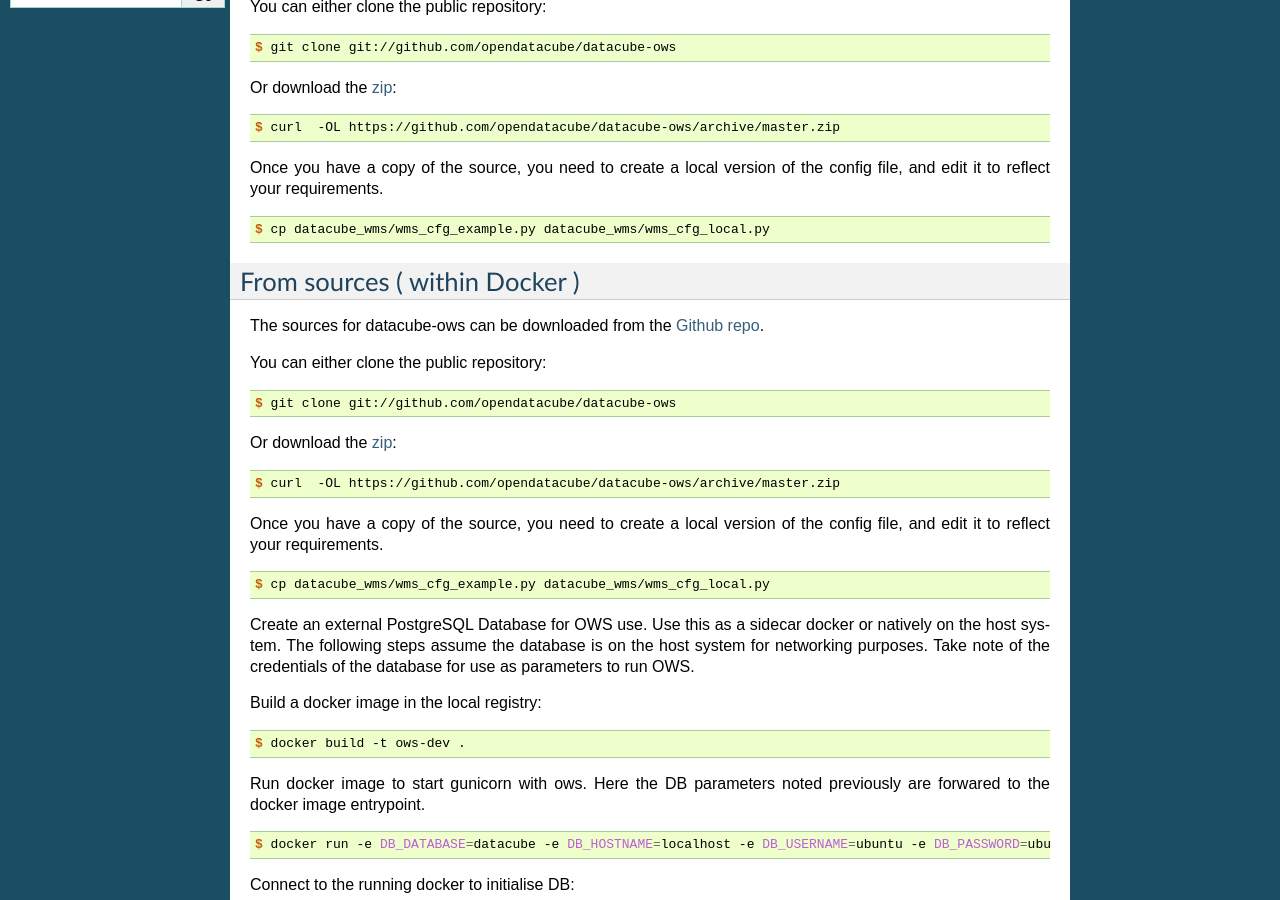
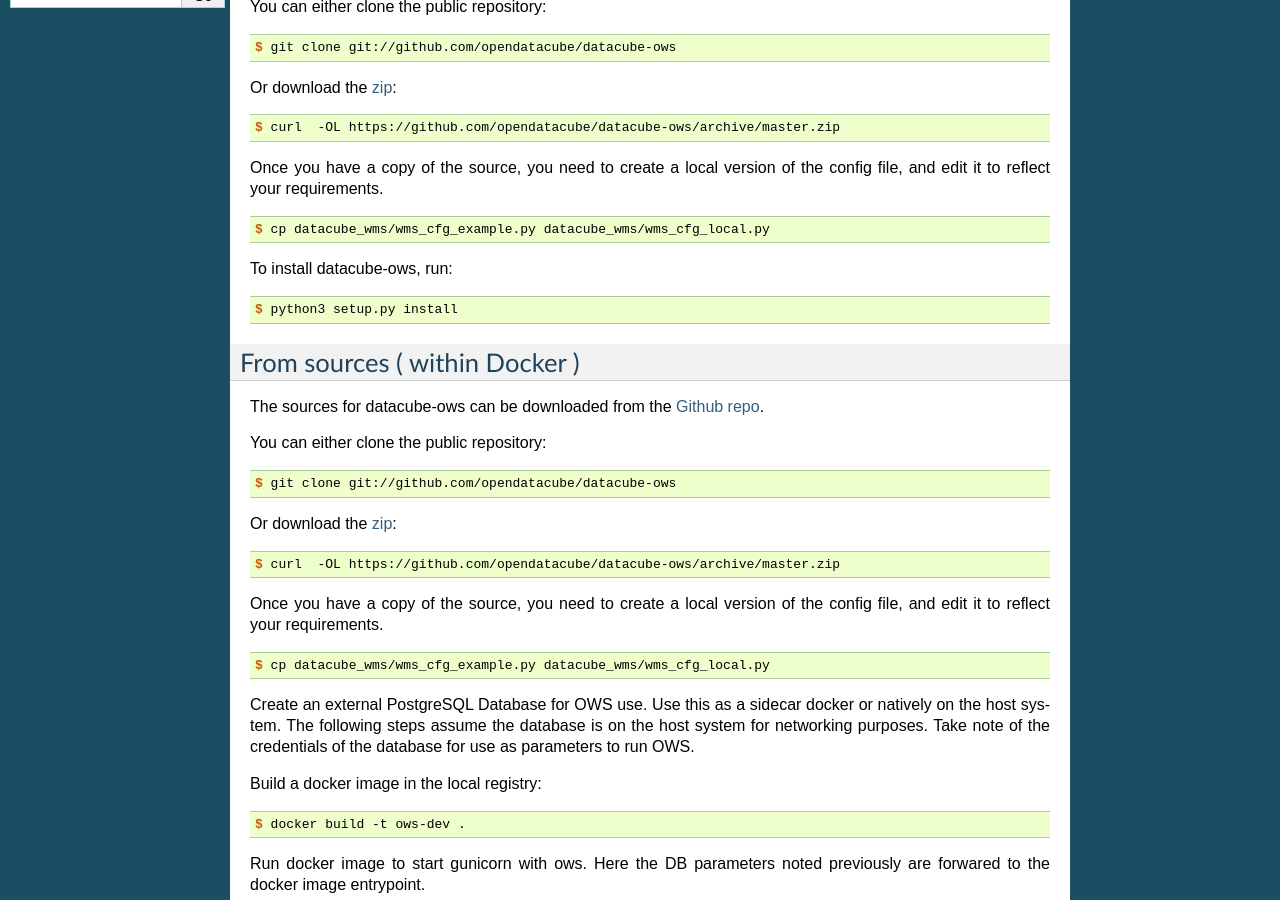
Before and after one commit to opendatacube/datacube-ows, a Sphinx documentation site: the page built from docs/installation.rst, in a window 1280 px wide and 900 px high, scrolled down 397 px. Built offline with Sphinx 7.4.7, drawn with Linux system fonts in a browser that asks for light colours.

Commit message:
python setup.py install

```diff
--- a/docs/installation.rst
+++ b/docs/installation.rst
@@ -39,6 +39,12 @@ of the config file, and edit it to reflect your requirements.
 .. code-block:: console
 
     $ cp datacube_wms/wms_cfg_example.py datacube_wms/wms_cfg_local.py
+
+To install datacube-ows, run:
+
+.. code-block:: console
+
+    $ python3 setup.py install
 
 
 .. _datacube-core: https://datacube-core.readthedocs.io/en/latest/
```
